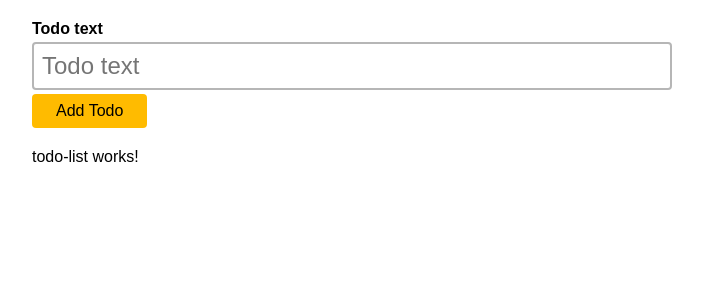
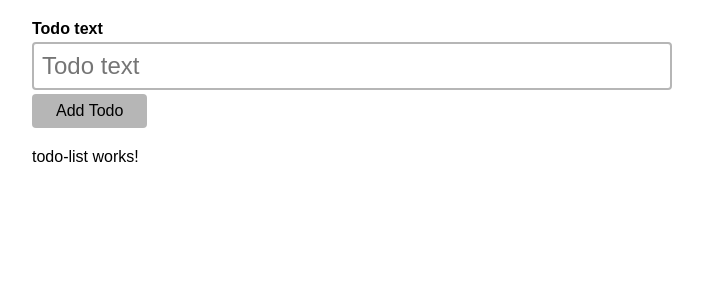
Before and after one commit to marcoschultznunes/academind-angular-project-todo, an Angular app: page / in a window 1280 px wide. Shown: the top 300 px of the page, without its empty margins (288-991 px from the left). Built offline with nearby package versions, Linux system fonts and the light colour scheme.

Commit message:
Todo input logic

```diff
--- a/src/app/app.component.html
+++ b/src/app/app.component.html
@@ -1,4 +1,4 @@
 <div>
-  <app-todo-input></app-todo-input>
+  <app-todo-input [addTodo]="addTodo"></app-todo-input>
   <app-todo-list></app-todo-list>
 </div>
--- a/src/app/app.component.ts
+++ b/src/app/app.component.ts
@@ -1,4 +1,5 @@
 import { Component } from '@angular/core';
+import Todo from './model/Todo';
 
 @Component({
   selector: 'app-root',
@@ -6,5 +7,13 @@ import { Component } from '@angular/core';
   styleUrls: ['./app.component.css']
 })
 export class AppComponent {
-  title = 'todo';
+  todos:Todo[] = [];
+
+  addTodo = (text:string) => {
+    this.todos.push(new Todo(text));
+    console.log(this.todos)  // remove
+  };
+  deleteTodo = (id:string) => {
+    this.todos = this.todos.filter(t => t.id !== id);
+  }
 }
--- a/src/app/app.module.ts
+++ b/src/app/app.module.ts
@@ -4,6 +4,7 @@ import { BrowserModule } from '@angular/platform-browser';
 import { AppComponent } from './app.component';
 import { TodoListComponent } from './todo-list/todo-list.component';
 import { TodoInputComponent } from './todo-input/todo-input.component';
+import { FormsModule } from '@angular/forms';
 
 @NgModule({
   declarations: [
@@ -12,7 +13,8 @@ import { TodoInputComponent } from './todo-input/todo-input.component';
     TodoInputComponent
   ],
   imports: [
-    BrowserModule
+    BrowserModule,
+    FormsModule
   ],
   providers: [],
   bootstrap: [AppComponent]
--- /dev/null
+++ b/src/app/model/Todo.ts
@@ -0,0 +1,14 @@
+export default class Todo {
+  id: string;
+  text: string;
+
+  constructor(text: string) {
+    this.text = text;
+    this.id = new Date().toISOString();
+  };
+};
+
+export type TodoType = {
+  id: string,
+  text: string
+};
--- a/src/app/todo-input/todo-input.component.css
+++ b/src/app/todo-input/todo-input.component.css
@@ -27,7 +27,7 @@
 }
 
 .btn__disabled {
-  background-color: var(--color-gray);
+  background-color: var(--color-gray) !important;
 }
 .btn__disabled:hover {
   cursor: auto;
--- a/src/app/todo-input/todo-input.component.html
+++ b/src/app/todo-input/todo-input.component.html
@@ -1,9 +1,15 @@
 <div class="todo-input-container">
   <label for='todo'>Todo text</label>
-  <input type="text" name="todo" placeholder='Todo text' />
+  <input
+    type="text" name="todo" placeholder='Todo text' [(ngModel)]="text"
+    (keydown)="keyPressHandler($event)"
+  />
   <div>
-      <button>
-          Add Todo
-      </button>
+    <button
+      (click)="addTodoHandler()"
+      [class]="text.trim().length > 0 ? '' : 'btn__disabled'"
+    >
+      Add Todo
+    </button>
   </div>
 </div>
--- a/src/app/todo-input/todo-input.component.ts
+++ b/src/app/todo-input/todo-input.component.ts
@@ -1,4 +1,4 @@
-import { Component, OnInit } from '@angular/core';
+import { Component, Input, OnInit } from '@angular/core';
 
 @Component({
   selector: 'app-todo-input',
@@ -6,6 +6,24 @@ import { Component, OnInit } from '@angular/core';
   styleUrls: ['./todo-input.component.css']
 })
 export class TodoInputComponent implements OnInit {
+  @Input("addTodo") addTodo = (text:string) => {};
+
+  public text = "";
+
+  // Adds Todo if the length is > 0
+  addTodoHandler = () => {
+    if(this.text.trim().length > 0) {
+      this.addTodo(this.text.trim());
+      this.text = "";  // clears the input
+    }
+  }
+
+  // If enter is pressed: triggers the addTodo click event
+  keyPressHandler = (e:KeyboardEvent) => {
+    if(e.key === "Enter"){
+      this.addTodoHandler();
+    }
+  }
 
   constructor() { }
 
```
